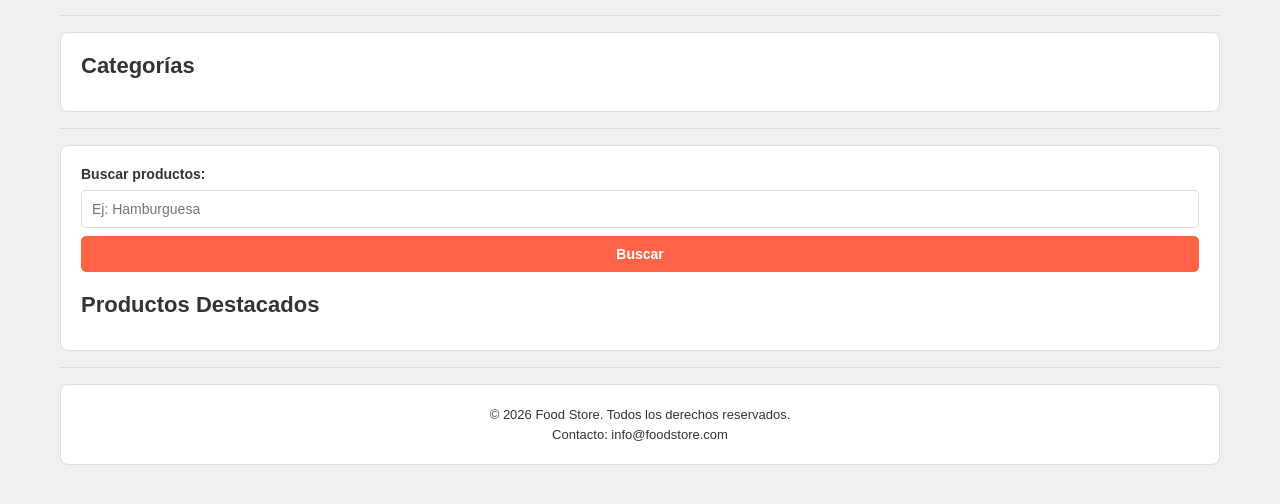
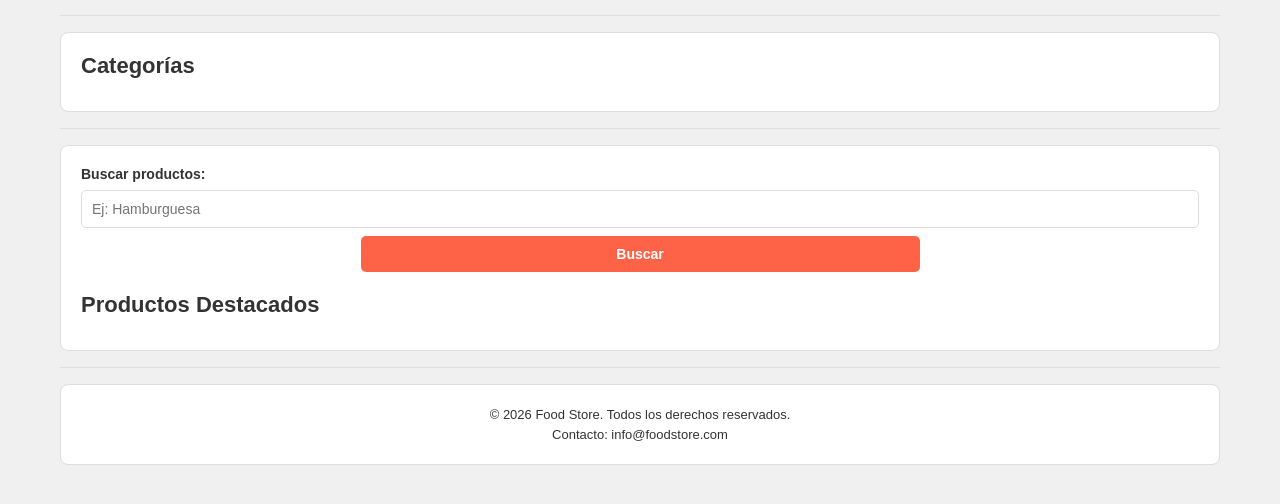
Before and after one commit to santiagovOK/UTN-TUPaD-P3, a plain HTML site: page unidad3_food-store-dinamico/index.html in a window 1280 px wide. Shown: the part 144-648 px from the top of the page. Drawn offline with Linux system fonts and the light colour scheme.

Commit message:
fix(styles): ajustar ancho y alineacion del boton

```diff
--- a/unidad3_food-store-dinamico/css/styles.css
+++ b/unidad3_food-store-dinamico/css/styles.css
@@ -140,6 +140,8 @@ button {
 	font-size: 1.4rem;
 	font-weight: 700;
 	cursor: pointer;
+	width: 50%;
+	align-self: center;
 }
 
 button:hover,
```
